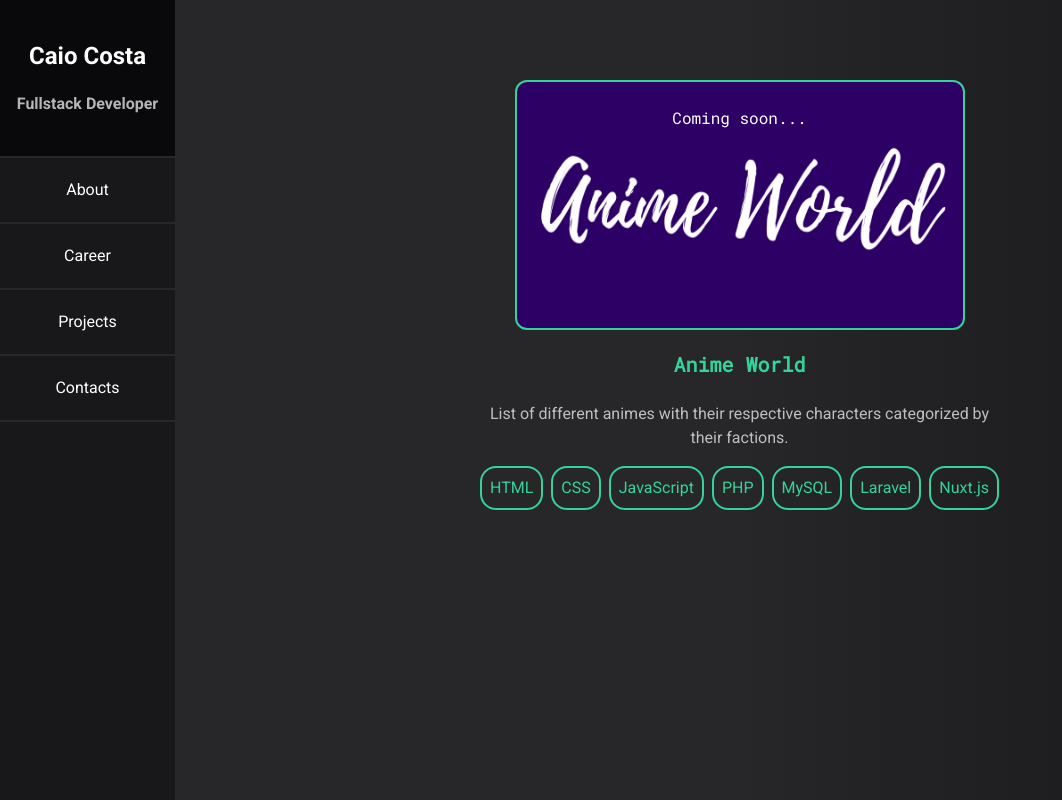
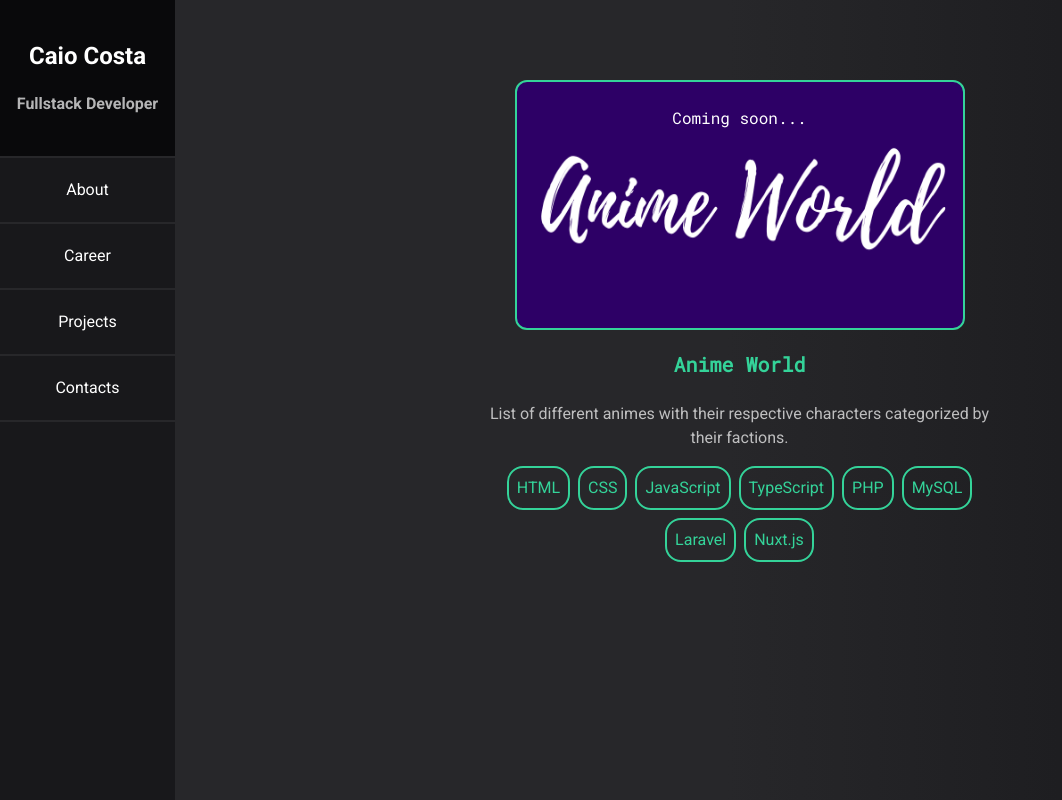
Before and after one commit to abysswalkerCaio/caio-portfolio, a Nuxt app in the folder frontend/: page /projects in a window 1280 px wide. Shown: the whole page, without its empty margins (0-1062 px from the left). Built offline with nearby package versions, Linux system fonts and the light colour scheme.

Commit message:
blur page transition and anime world data edit

```diff
--- a/frontend/app.vue
+++ b/frontend/app.vue
@@ -18,5 +18,6 @@
 .page-enter-from,
 .page-leave-to {
   opacity: 0;
+  filter: blur(1rem);
 }
 </style>
--- a/frontend/pages/projects.vue
+++ b/frontend/pages/projects.vue
@@ -38,6 +38,11 @@
               class="border-solid border-2 border-emerald-400 w-fit p-2 rounded-2xl"
             >
               JavaScript
+            </p>
+            <p
+              class="border-solid border-2 border-emerald-400 w-fit p-2 rounded-2xl"
+            >
+              TypeScript
             </p>
             <p
               class="border-solid border-2 border-emerald-400 w-fit p-2 rounded-2xl"
```
